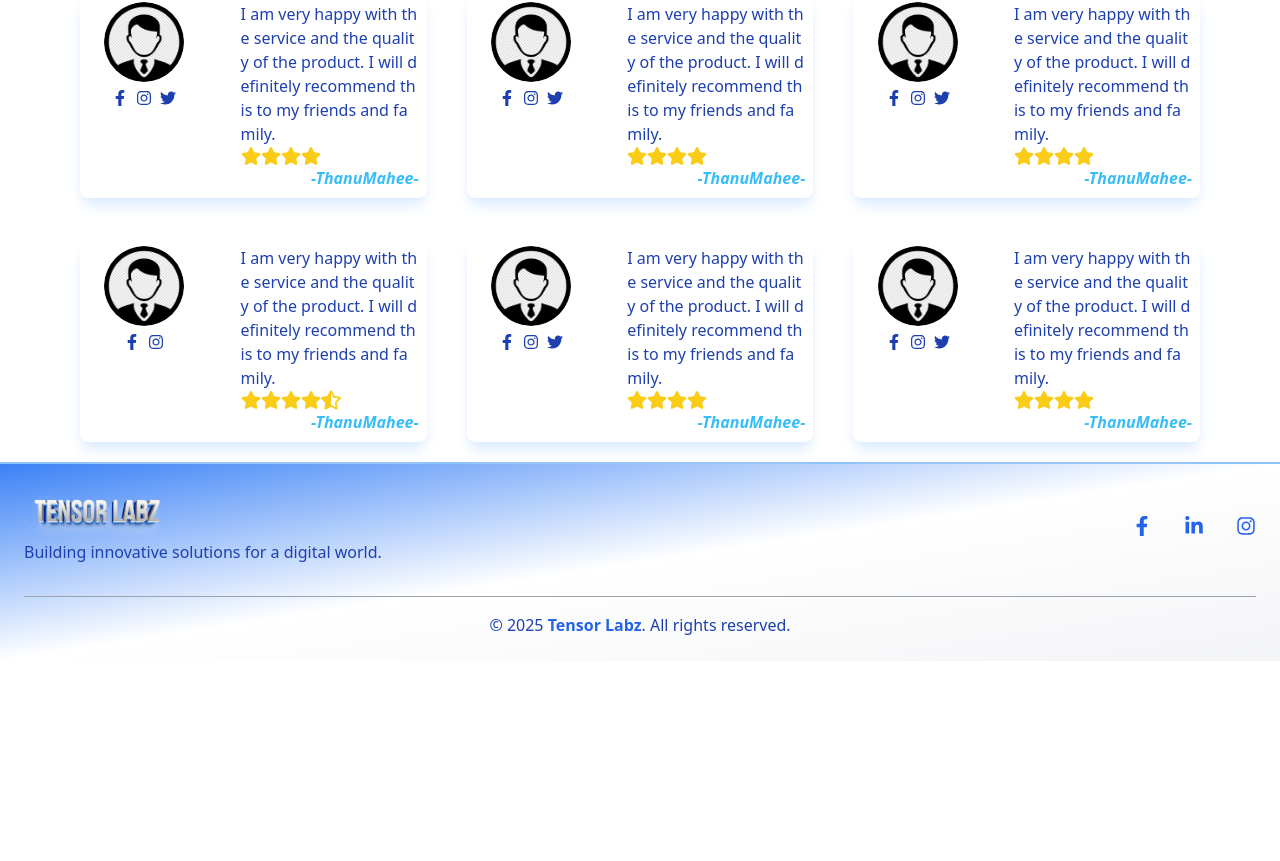
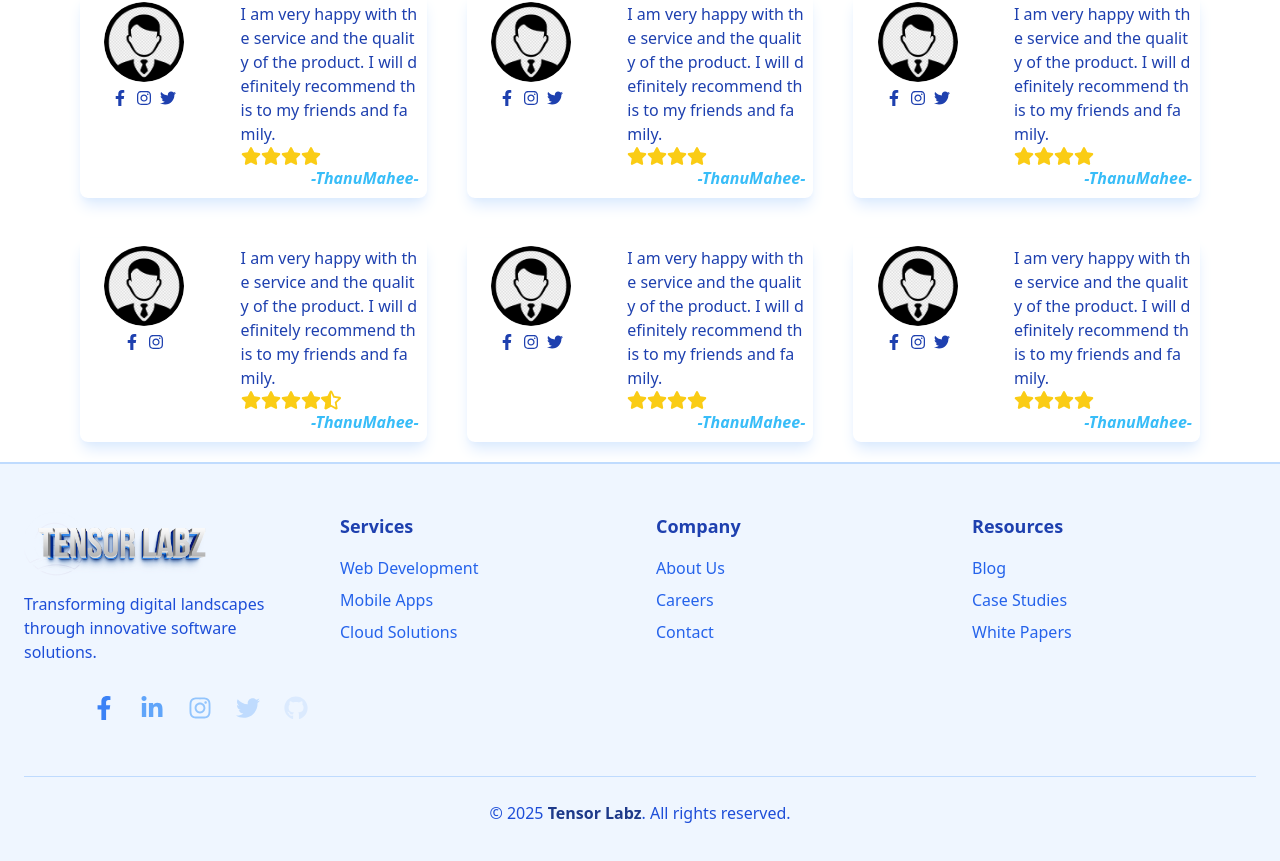
Before and after one commit to tensor-labz/tensor-labz-website, a React (Vite) app: page / in a window 1280 px wide. Shown: the part 2802-3663 px from the top of the page. Before the commit the page ends 3463 px from the top, so only its background shows below. Built offline with nearby package versions, Linux system fonts and the light colour scheme.

Commit message:
refactor(footer):Footer change as professional veiw and Animations added

```diff
--- a/src/components/layout/Footer.tsx
+++ b/src/components/layout/Footer.tsx
@@ -1,41 +1,96 @@
-import { memo } from 'react';
-import { FaFacebookF, FaLinkedinIn, FaInstagram } from 'react-icons/fa';
-import logo from "../../assets/images/logo.png"
-function Footer() {
+import React, { memo } from 'react';
+import { motion } from 'framer-motion';
+import { FaFacebookF, FaLinkedinIn, FaInstagram, FaTwitter, FaGithub } from 'react-icons/fa';
+import logo from "../../assets/images/logo.png";
+
+const Footer = () => {
+  const socialLinks = [
+    { icon: FaFacebookF, href: "https://facebook.com/tensorlabz", color: "text-blue-500 hover:text-blue-600" },
+    { icon: FaLinkedinIn, href: "https://linkedin.com/company/tensorlabz", color: "text-blue-400 hover:text-blue-500" },
+    { icon: FaInstagram, href: "https://instagram.com/tensorlabz", color: "text-blue-300 hover:text-blue-400" },
+    { icon: FaTwitter, href: "https://twitter.com/tensorlabz", color: "text-blue-200 hover:text-blue-300" },
+    { icon: FaGithub, href: "https://github.com/tensorlabz", color: "text-blue-100 hover:text-blue-200" }
+  ];
+
+  const footerLinks = [
+    { title: "Services", links: ["Web Development", "Mobile Apps", "Cloud Solutions"] },
+    { title: "Company", links: ["About Us", "Careers", "Contact"] },
+    { title: "Resources", links: ["Blog", "Case Studies", "White Papers"] }
+  ];
+
   return (
-    <footer className="bg-gradient-to-br from-blue-500 via-white to-gray-100 text-blue-50 py-6 border-t-2 border-blue-300">
-      <div className="max-w-screen-xl mx-auto px-6">
-        <div className="flex flex-col md:flex-row justify-center md:justify-between items-center">
-          {/* Company Info */}
-          <div className="mb-6 md:mb-0 md:text-justify text-center flex flex-col items-center lg:items-start justify-center lg:justify-start">
-            <img src={logo} loading='lazy' alt='tensor labz logo' className='object-center h-12' />
-            <p className="text-blue-800 mt-1">Building innovative solutions for a digital world.</p>
-          </div>
+    <footer className="bg-blue-50 text-blue-900 py-12 border-t-2 border-blue-200">
+      <div className="max-w-screen-xl mx-auto px-6 grid md:grid-cols-4 gap-8">
+        {/* Company Info */}
+        <motion.div
+          initial={{ opacity: 0, y: 20 }}
+          whileInView={{ opacity: 1, y: 0 }}
+          transition={{ duration: 0.6 }}
+          className="col-span-full md:col-span-1 flex flex-col items-center md:items-start"
+        >
+          <img
+            src={logo}
+            alt='Tensor Labz Logo'
+            className='h-16 w-auto object-contain mb-4'
+            loading='lazy'
+          />
+          <p className="text-blue-700 text-center md:text-left max-w-xs">
+            Transforming digital landscapes through innovative software solutions.
+          </p>
+        </motion.div>
 
+        {/* Footer Links */}
+        {footerLinks.map((section, index) => (
+          <motion.div
+            key={section.title}
+            initial={{ opacity: 0, y: 30 }}
+            whileInView={{ opacity: 1, y: 0 }}
+            transition={{ duration: 0.6, delay: index * 0.2 }}
+            className="flex flex-col items-center md:items-start"
+          >
+            <h4 className="font-bold text-lg mb-4 text-blue-800">{section.title}</h4>
+            {section.links.map((link) => (
+              <a
+                key={link}
+                href="#"
+                className="text-blue-600 hover:text-blue-800 transition-colors mb-2"
+              >
+                {link}
+              </a>
+            ))}
+          </motion.div>
+        ))}
 
-
-          {/* Social Media Links */}
-          <div className="flex gap-8">
-            {[
-              [ <FaFacebookF />,"https://facebook.com"],
-              [ <FaLinkedinIn />,"https://facebook.com"],
-              [ <FaInstagram />,"https://facebook.com"],
-            ].map(([Icon,link],index)=>(<a key={index} href={link as string} target="_blank" rel="noopener noreferrer" className="text-blue-600 text-xl hover:text-blue-800">
-             {Icon}
-            </a>))
-            }
-
-
-          </div>
-        </div>
+        {/* Social Media Links */}
+        <motion.div
+          initial={{ opacity: 0, y: 40 }}
+          whileInView={{ opacity: 1, y: 0 }}
+          transition={{ duration: 0.6, delay: 0.4 }}
+          className="col-span-full md:col-span-1 flex justify-center md:justify-end items-center space-x-6"
+        >
+          {socialLinks.map(({ icon: Icon, href, color }) => (
+            <a
+              key={href}
+              href={href}
+              target="_blank"
+              rel="noopener noreferrer"
+              className={`text-2xl ${color} transition-transform hover:scale-110`}
+            >
+              <Icon />
+            </a>
+          ))}
+        </motion.div>
 
         {/* Copyright */}
-        <div className="mt-8 border-t border-gray-400 pt-4 text-center">
-          <p className="text-blue-800">&copy; {new Date().getFullYear()} <strong className='text-blue-600'>Tensor Labz</strong>. All rights reserved.</p>
+        <div className="col-span-full border-t border-blue-200 pt-6 mt-6 text-center">
+          <p className="text-blue-700">
+            &copy; {new Date().getFullYear()} <span className="font-bold text-blue-900">Tensor Labz</span>.
+            All rights reserved.
+          </p>
         </div>
       </div>
     </footer>
   );
 }
 
-export default memo(Footer)
+export default memo(Footer);
```
